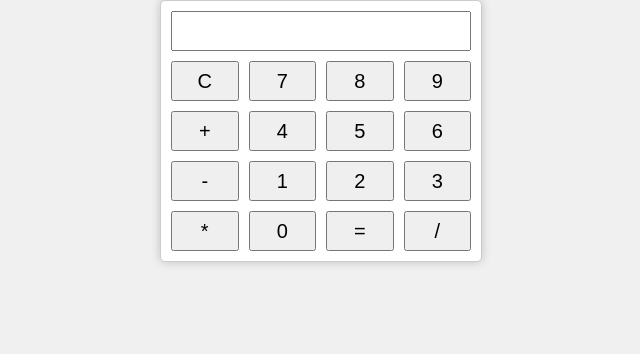
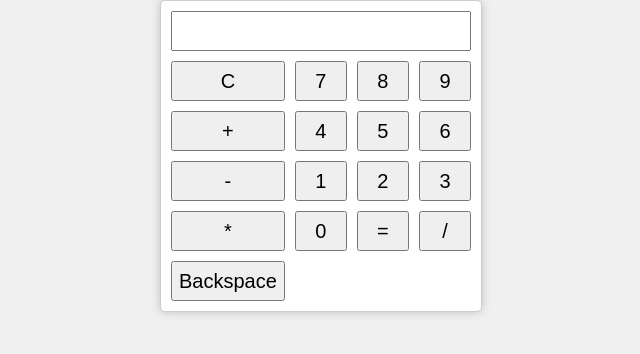
Before and after one commit to kartikban/GPTCalcApp, a plain HTML site: page index.html in a window 1280 px wide. Shown: the whole page, without its empty margins (319-959 px from the left). Drawn offline with Linux system fonts and the light colour scheme.

Commit message:
Update index.html

```diff
--- a/index.html
+++ b/index.html
@@ -28,6 +28,7 @@
             <button onclick="appendToResult('0')">0</button>
             <button onclick="calculateResult()">=</button>
             <button onclick="appendToResult('/')">/</button>
+            <button onclick="backspace()">Backspace</button>
         </div>
     </div>
     <script src="script.js"></script>
```
